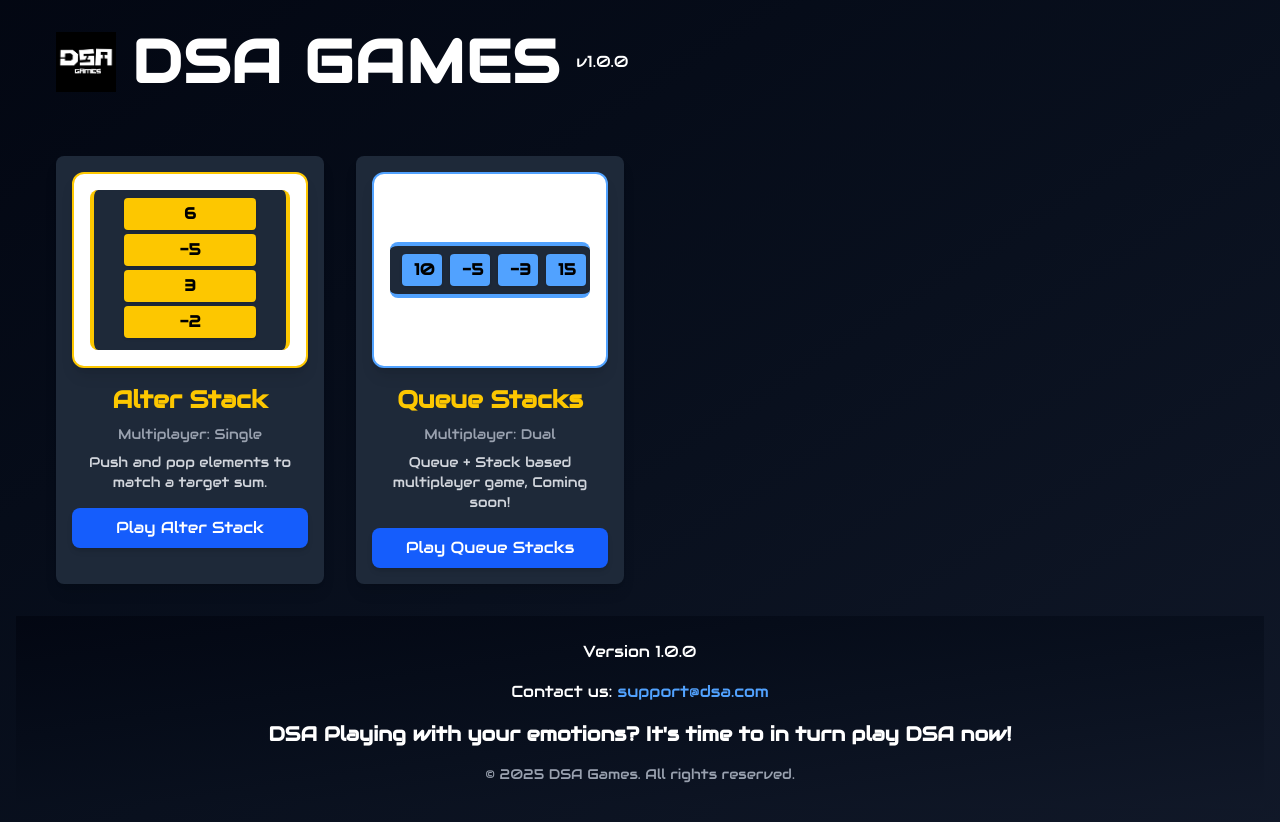
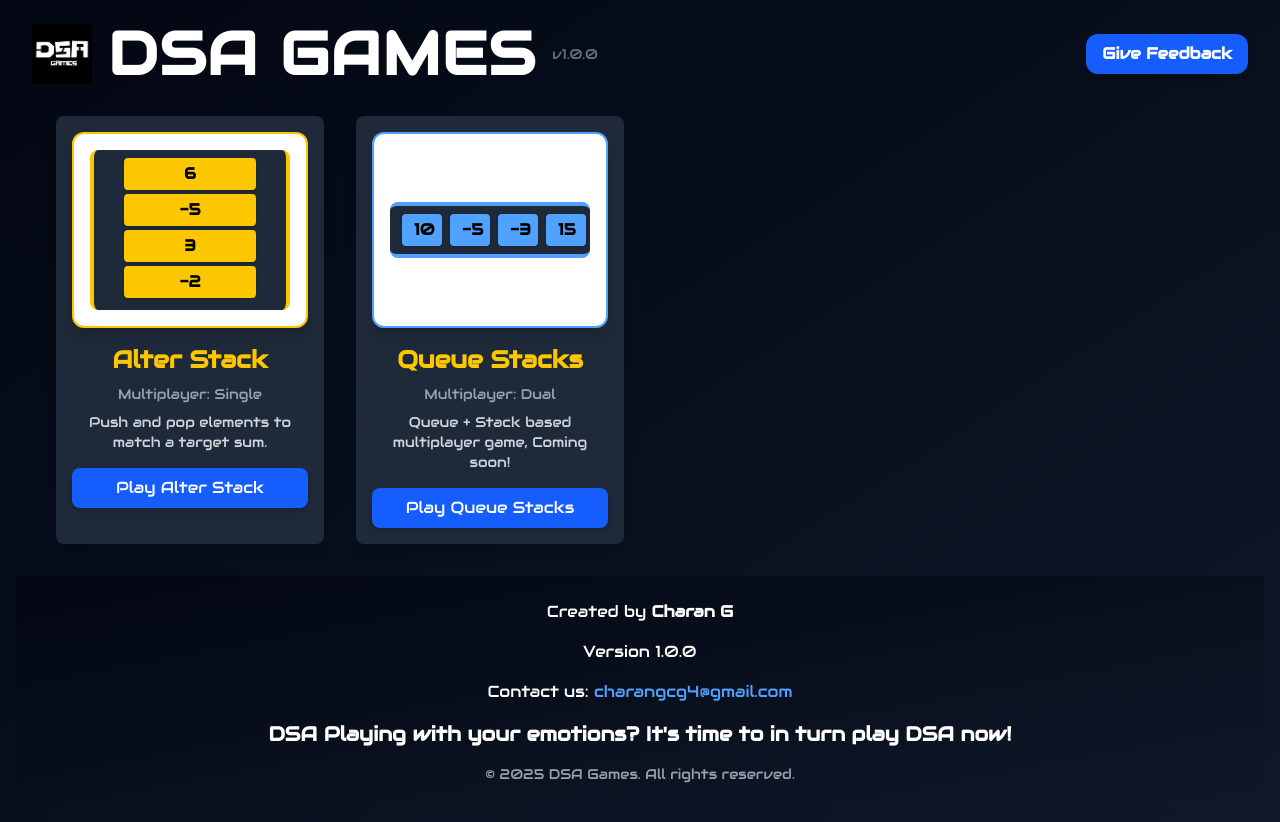
Before and after one commit to CharanGcG/dsa-games-stack, a React (Vite) app in the folder frontend/: page / in a window 1280 px wide. Built offline with nearby package versions, Linux system fonts and the light colour scheme.

Commit message:
Feedback form and Author added

```diff
--- a/frontend/src/components/Footer.jsx
+++ b/frontend/src/components/Footer.jsx
@@ -4,9 +4,10 @@ const Footer = () => {
   return (
     <footer className="w-full bg-gradient-to-br from-gray-950 to-gray-900 text-white py-4 sm:py-6 mt-8">
       <div className="container mx-auto text-center space-y-4">
-        <p className="text-sm sm:text-base">Version 1.0.0</p>
+      <p className="text-sm sm:text-base">Created by <span className="font-semibold text-white">Charan G</span></p>
+        <p className="text-sm sm:text-base">Version 1.0.0 </p>
         <p className="text-sm sm:text-base">
-          Contact us: <a href="mailto:charangcg4@gmail.com" className="text-blue-400 hover:underline">support@dsa.com</a>
+          Contact us: <a href="mailto:charangcg4@gmail.com" className="text-blue-400 hover:underline">charangcg4@gmail.com</a>
         </p>
         <p className="text-lg sm:text-xl font-semibold">
           DSA Playing with your emotions? It's time to in turn play DSA now!
--- a/frontend/src/pages/HomePage.jsx
+++ b/frontend/src/pages/HomePage.jsx
@@ -69,13 +69,29 @@ const Homepage = () => {
       transition={{ duration: 0.6, ease: 'easeOut' }}
       className="min-h-screen bg-gradient-to-br audiowide-regular from-gray-950 to-gray-900 text-white p-4 space-y-6"
     >
-      <div className="flex items-center gap-x-2 sm:gap-x-4 sm:mb-12 sm:ml-6 p-4">
-            <img src="/Ds.png" alt="LOGO" className="block w-auto h-10 sm:h-15" />
-            <h1 className="text-3xl sm:text-6xl font-bold tracking-wide">
-              DSA GAMES
-            </h1>
-            <span className='hidden sm:block'>v1.0.0</span>
-      </div>
+<div className="flex flex-col md:flex-row md:items-center md:justify-between px-4 py-2">
+  {/* Left section: Logo, Title, Version */}
+  <div className="flex items-center gap-x-2 md:gap-x-4">
+    <img src="/Ds.png" alt="LOGO" className="block w-auto h-10 md:h-15" />
+    <h1 className="text-3xl md:text-6xl font-bold tracking-wide">DSA GAMES</h1>
+    <span className="hidden md:block text-gray-500 text-sm">v1.0.0</span>
+  </div>
+
+  {/* Right section: Feedback button */}
+  <div className="mt-3 md:mt-0 flex justify-center md:justify-end">
+    <a
+      href="https://forms.gle/6Zm2zZ88rmyYk2UJ9"
+      target="_blank"
+      rel="noopener noreferrer"
+      className="inline-block px-4 py-2 bg-blue-600 text-white text-sm md:text-base font-semibold rounded-xl shadow-md hover:bg-blue-700 transition-colors duration-200"
+    >
+      Give Feedback
+    </a>
+  </div>
+</div>
+
+
+
 
       {/* Games Grid */}
       <div className="grid grid-cols-1 sm:grid-cols-2 md:grid-cols-3 lg:grid-cols-4 gap-8 sm:ml-10 sm:mr-10">
```
